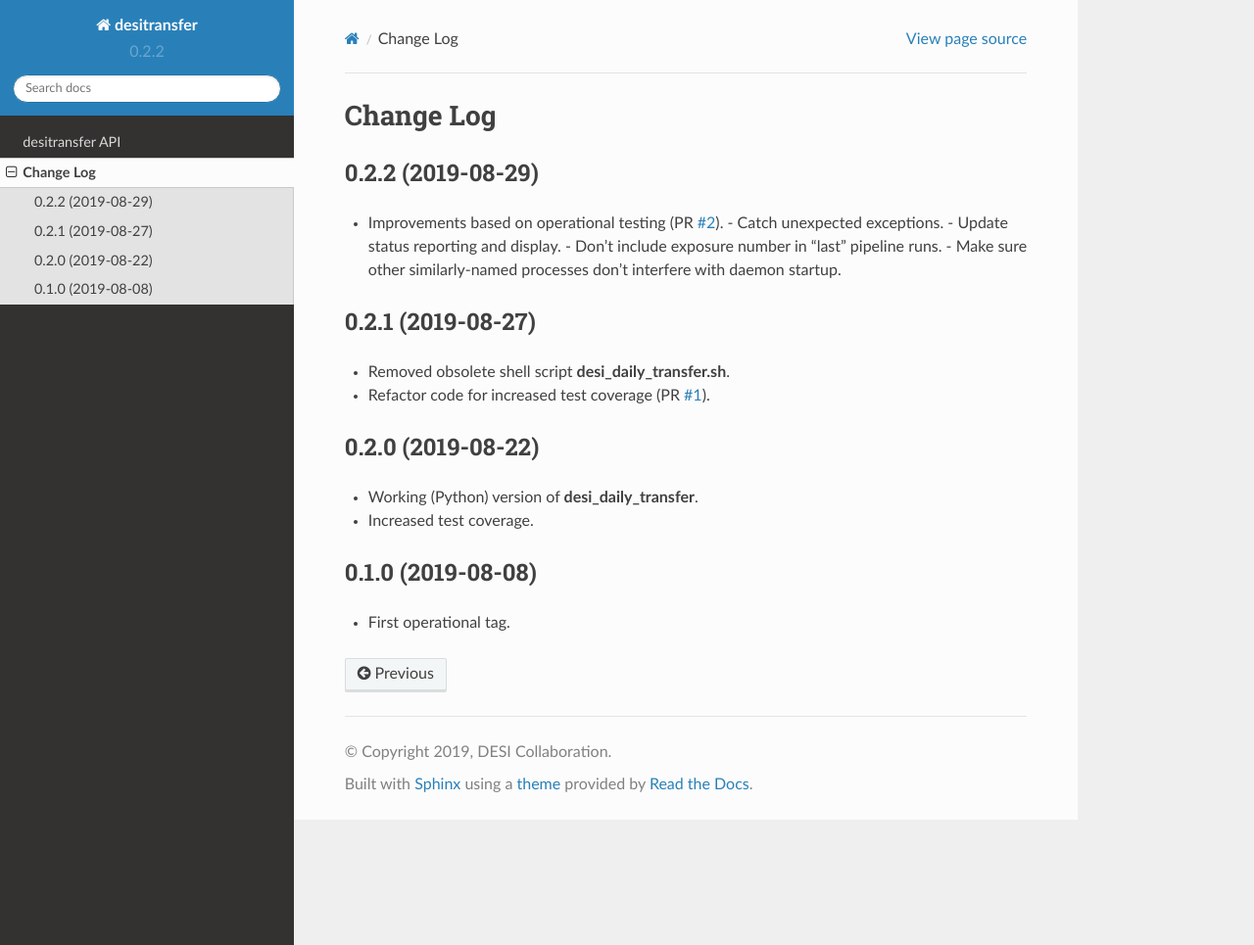
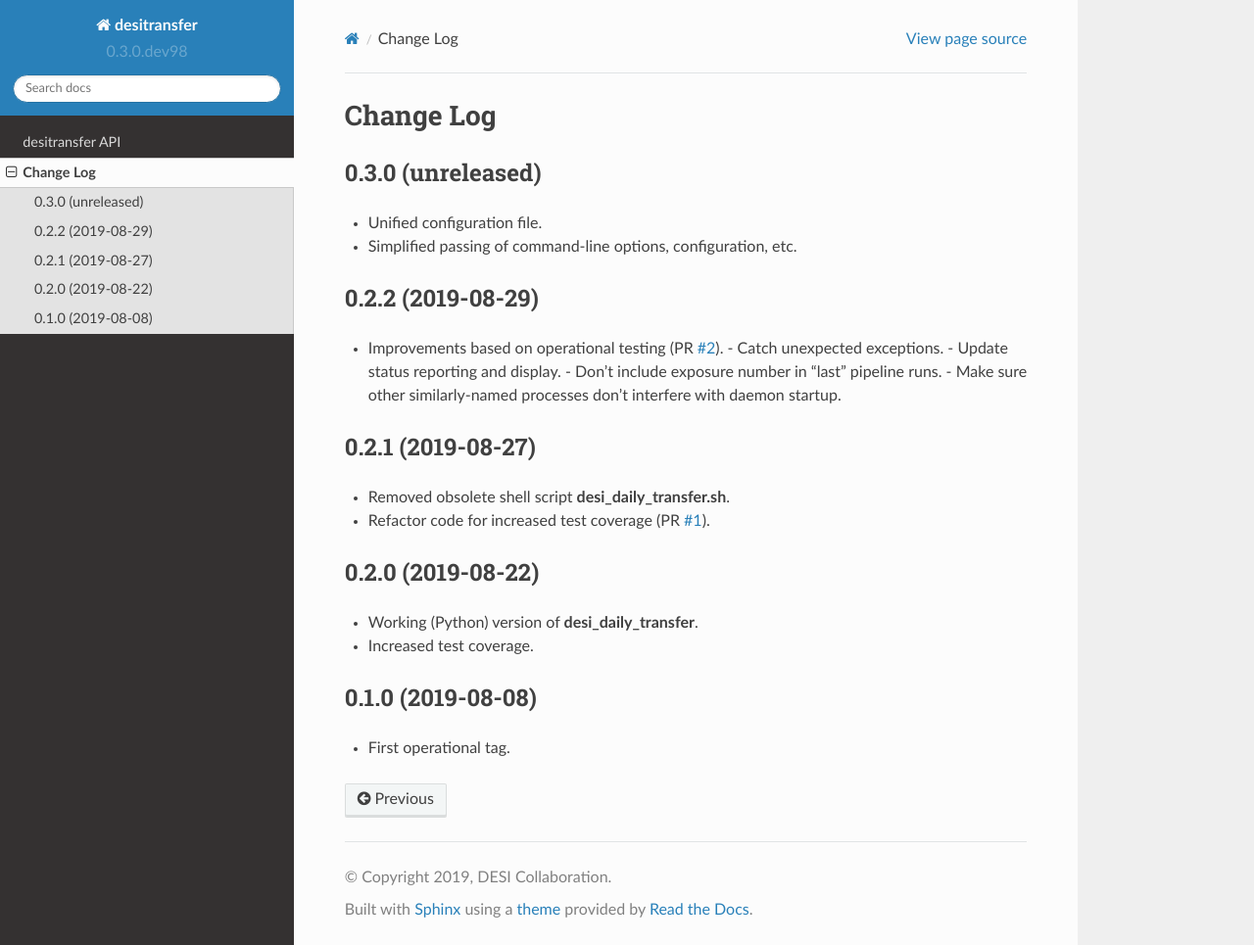
Before and after one commit to desihub/desitransfer, a Sphinx documentation site: the page built from doc/changes.rst, in a window 1280 px wide and 965 px high. Shown: the whole window at 98% size. Built offline with Sphinx 7.4.7 and the Read the Docs theme 2.0.0, drawn with Linux system fonts in a browser that asks for light colours.

Commit message:
bump version after tag

```diff
--- a/doc/changes.rst
+++ b/doc/changes.rst
@@ -1,6 +1,12 @@
 ==========
 Change Log
 ==========
+
+0.3.0 (unreleased)
+------------------
+
+* Unified configuration file.
+* Simplified passing of command-line options, configuration, etc.
 
 0.2.2 (2019-08-29)
 ------------------
--- a/py/desitransfer/_version.py
+++ b/py/desitransfer/_version.py
@@ -1 +1 @@
-__version__ = '0.2.2'
+__version__ = '0.3.0.dev98'
```
